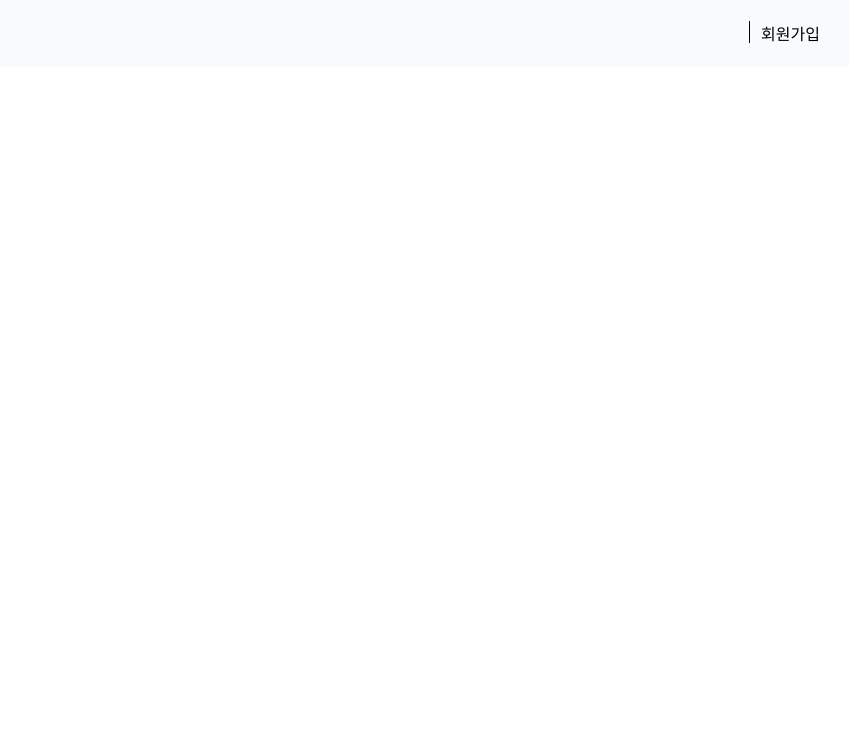
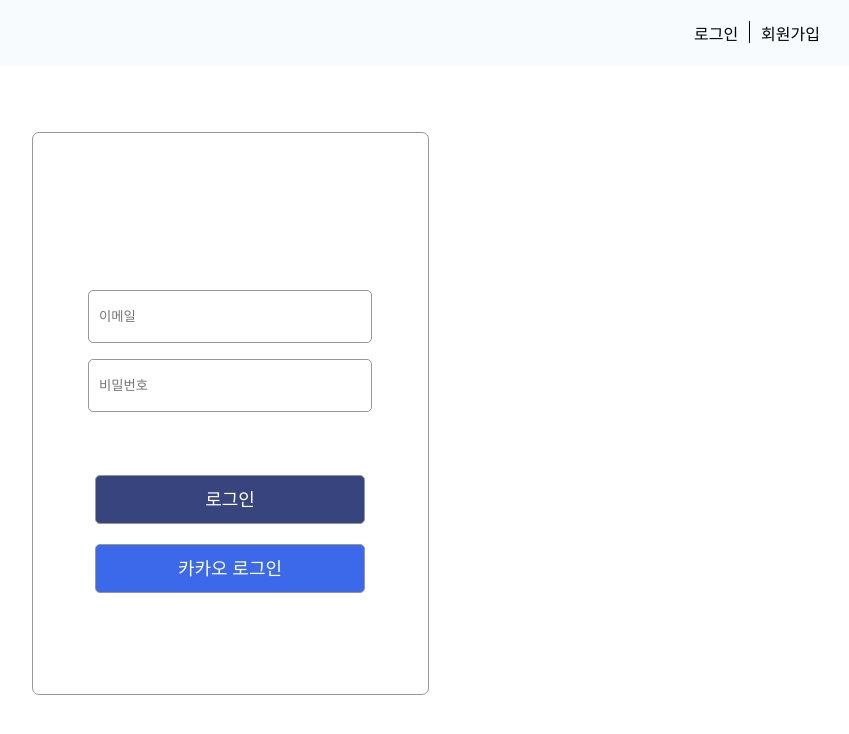
Before and after one commit to juwoon01/Front-End, a React (Create React App) app: page /signIn in a window 1280 px wide. Shown: the top 734 px of the page, without its empty margins (410-1259 px from the left). Built offline with nearby package versions, Linux system fonts and the light colour scheme.

Commit message:
feature sign in

```diff
--- a/src/components/SignIn/index.tsx
+++ b/src/components/SignIn/index.tsx
@@ -1,17 +1,108 @@
-import React from 'react';
+import React, { useEffect, useState } from 'react';
 import styled from 'styled-components';
 import Header from '../organisms/Header';
+import { ColumnLayout } from '../../themes/layout';
 
 const SignIn = ()=>{
+    const [email, setEmail] = useState('');
+    const [passWord, setPassWord] = useState('');
+
+    const onClickSignIn = () => {
+
+    };
+
+    const onClickKakaoSignIn = () => {
+
+    };
+
     return(
         <SignInWrrapper>
-            <Header/>
+            <Header name={'로그인'}/>
+            <SignInMainWrrapper>
+                <SignInInfoWrraper>
+                    <EmailWrraper placeholder='이메일' onChange={(e) => {setEmail(e.currentTarget.value)}}/>
+                    <PassWordWrraper placeholder='비밀번호' onChange={(e) => {setPassWord(e.currentTarget.value)}}/>
+                    <SignInBtnWrraper onClick={onClickSignIn}>
+                        로그인
+                    </SignInBtnWrraper>
+                    <SignInKakaoBtnWrraper onClick={onClickKakaoSignIn}>
+                        카카오 로그인
+                    </SignInKakaoBtnWrraper>
+                </SignInInfoWrraper>
+            </SignInMainWrrapper>
         </SignInWrrapper>
     );
 }
 
-export  default SignIn;
+export default SignIn;
 
 const SignInWrrapper = styled.div`
 
 `;
+
+const Input = styled.input`
+    background: #FFFFFF;
+    border: 1px solid #979797;
+    border-radius: 5px;
+    padding-left: 10px;
+`;
+
+const SignInMainWrrapper = styled(ColumnLayout)`
+    align-items: center;
+    justify-content: end;
+`;
+
+const SignInInfoWrraper = styled(ColumnLayout)`
+    margin: 66px 342px;
+    width: 395px;
+    height: 561px;
+    background: #FFFFFF;
+    border: 1px solid #979797;
+    box-shadow: 0px 0px 0px rgba(0, 0, 0, 0.5);
+    border-radius: 7px;
+    align-items: center;
+
+`;
+
+const EmailWrraper = styled(Input)`
+    width: 270px;
+    height: 49px;
+    margin-top: 157px;
+    margin-bottom: 16px;
+`;
+
+const PassWordWrraper = styled(Input)`
+    width: 270px;
+    height: 49px;
+    margin-bottom: 63px;
+`;
+
+const SignInBtnWrraper = styled.button`
+    width: 270px;
+    height: 49px;
+    margin-bottom: 20px;
+    background: rgba(13, 27, 97, 0.819434);
+    border: 1px solid #979797;
+    border-radius: 5px;
+    font-family: 'Noto Sans';
+    font-style: normal;
+    font-weight: 400;
+    font-size: 18px;
+    line-height: 25px;
+    color: #FFFFFF;
+`;
+
+
+const SignInKakaoBtnWrraper = styled.button`
+    width: 270px;
+    height: 49px;
+    background: rgba(16, 72, 230, 0.819434);
+    border: 1px solid #979797;
+    border-radius: 5px;
+    font-family: 'Noto Sans';
+    font-style: normal;
+    font-weight: 400;
+    font-size: 18px;
+    line-height: 25px;
+    color: #FFFFFF;
+`;
--- a/src/components/SignUp/index.tsx
+++ b/src/components/SignUp/index.tsx
@@ -27,7 +27,7 @@
 
     return(
         <SignUpWrrapper>
-            <Header/>
+            <Header name={'로그인'}/>
             <SignUpMainWrrapper>
                 <SignUpInfoWrraper>
                     <NameWrraper placeholder='이름' onChange={(e) => {setName(e.currentTarget.value)}}/>
--- a/src/components/main/Home/index.tsx
+++ b/src/components/main/Home/index.tsx
@@ -5,7 +5,7 @@
 const Home = ()=>{
     return(
         <HomeWrrapper>
-            <Header name={'as'}/>
+            <Header name={'로그인'}/>
         </HomeWrrapper>
     );
 }
```
